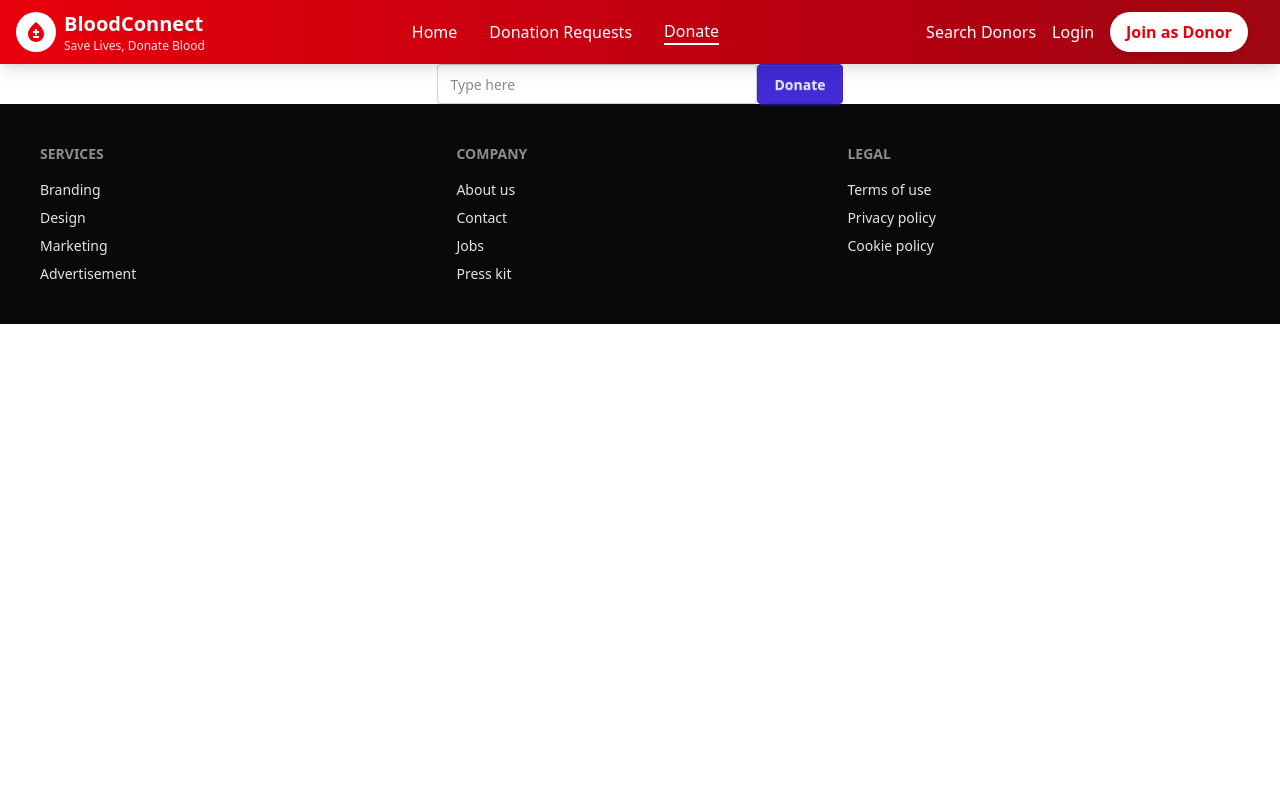
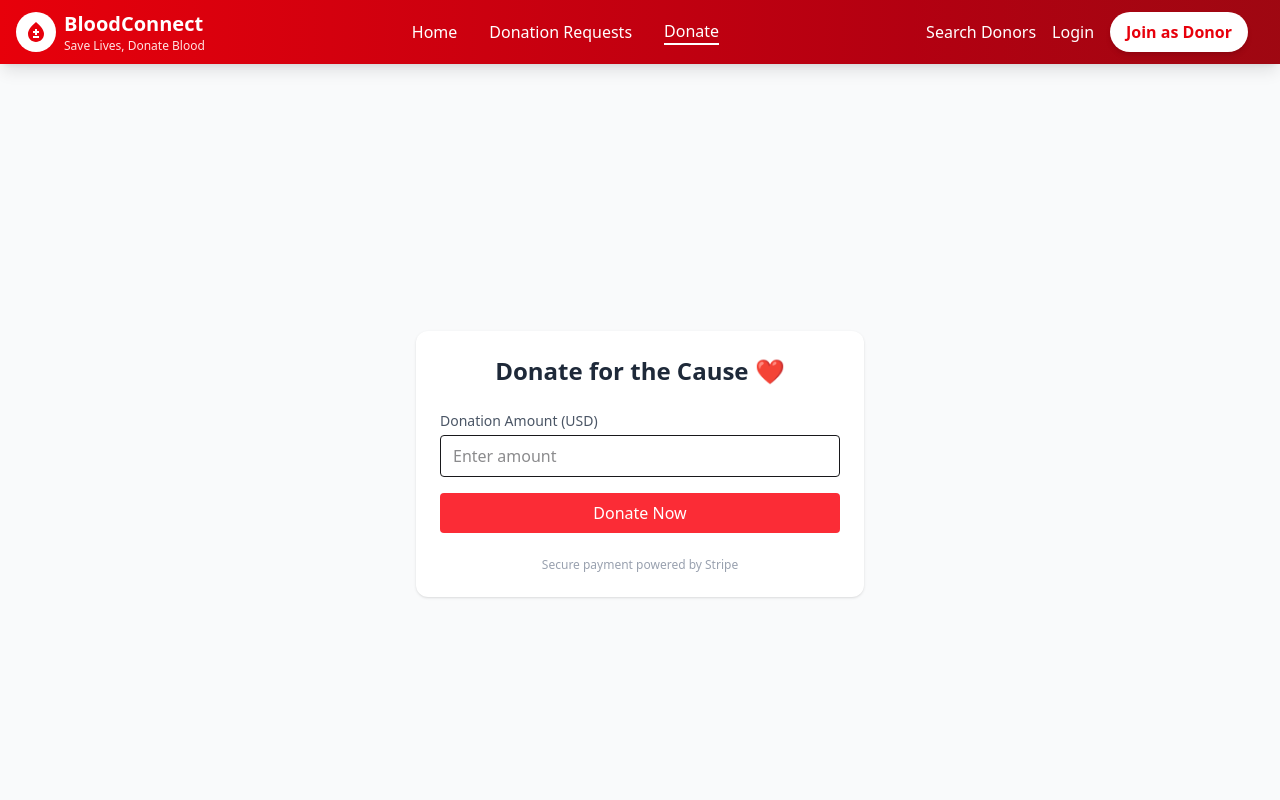
Before and after one commit to mehedihasan53/blood-donation-client, a React (Vite) app: page /donate in a window 1280 px wide. Shown: the top 800 px of the page. Built offline with nearby package versions, Linux system fonts and the light colour scheme; no server answers.

Commit message:
update donate page

```diff
--- a/src/Donate/Donate.jsx
+++ b/src/Donate/Donate.jsx
@@ -1,45 +1,90 @@
-import React from "react";
+import React, { useContext, useState } from "react";
 import useAxios from "../hooks/useAxios";
-import { useContext } from "react";
 import { AuthContext } from "../Provider/AuthProvider";
 
 const Donate = () => {
   const axiosInstance = useAxios();
   const { user } = useContext(AuthContext);
+  const [loading, setLoading] = useState(false);
+  const [error, setError] = useState("");
 
-  const handleCheckOut = (e) => {
+  const handleCheckOut = async (e) => {
     e.preventDefault();
+    setError("");
+
     const donateAmount = e.target.donateAmount.value;
-    const donorEmail = user?.email;
-    const donorName = user?.displayName;
+
+    if (!donateAmount || isNaN(donateAmount) || donateAmount <= 0) {
+      return setError("Please enter a valid amount");
+    }
 
     const formData = {
-      donorEmail,
+      donorEmail: user?.email,
+      donorName: user?.displayName,
       donateAmount,
-      donorName,
     };
 
-    axiosInstance.post("/create-payment-checkout", formData).then((res) => {
-      console.log(res);
+    try {
+      setLoading(true);
+      const res = await axiosInstance.post(
+        "/create-payment-checkout",
+        formData
+      );
       window.location.href = res.data.url;
-    });
+    } catch (err) {
+      console.error(err);
+      setError("Something went wrong. Please try again.");
+    } finally {
+      setLoading(false);
+    }
   };
+
   return (
-    <div>
-      <form
-        onSubmit={handleCheckOut}
-        className="flex justify-center items-center max-h-screen"
-      >
-        <input
-          name="donateAmount"
-          type="text"
-          placeholder="Type here"
-          className="input"
-        />
-        <button className="btn btn-primary" type="submit">
-          Donate
-        </button>
-      </form>
+    <div className="min-h-screen flex items-center justify-center bg-gray-50 px-4">
+      <div className="w-full max-w-md bg-white rounded-xl shadow p-6 space-y-6">
+        <h1 className="text-2xl font-bold text-center text-gray-800">
+          Donate for the Cause ❤️
+        </h1>
+
+        <form onSubmit={handleCheckOut} className="space-y-4">
+          <div>
+            <label className="block text-sm font-medium text-gray-600 mb-1">
+              Donation Amount (USD)
+            </label>
+            <input
+              type="number"
+              name="donateAmount"
+              placeholder="Enter amount"
+              className="w-full border rounded px-3 py-2 focus:outline-none focus:ring-2 focus:ring-red-500"
+            />
+          </div>
+
+          {user && (
+            <div className="text-sm text-gray-500 space-y-1">
+              <p>
+                <b>Name:</b> {user.displayName}
+              </p>
+              <p>
+                <b>Email:</b> {user.email}
+              </p>
+            </div>
+          )}
+
+          {error && <p className="text-sm text-red-500 font-medium">{error}</p>}
+
+          <button
+            type="submit"
+            disabled={loading}
+            className="w-full bg-red-500 text-white py-2 rounded font-medium hover:bg-red-600 transition disabled:opacity-60"
+          >
+            {loading ? "Redirecting to payment..." : "Donate Now"}
+          </button>
+        </form>
+
+        <p className="text-xs text-center text-gray-400">
+          Secure payment powered by Stripe
+        </p>
+      </div>
     </div>
   );
 };
```
